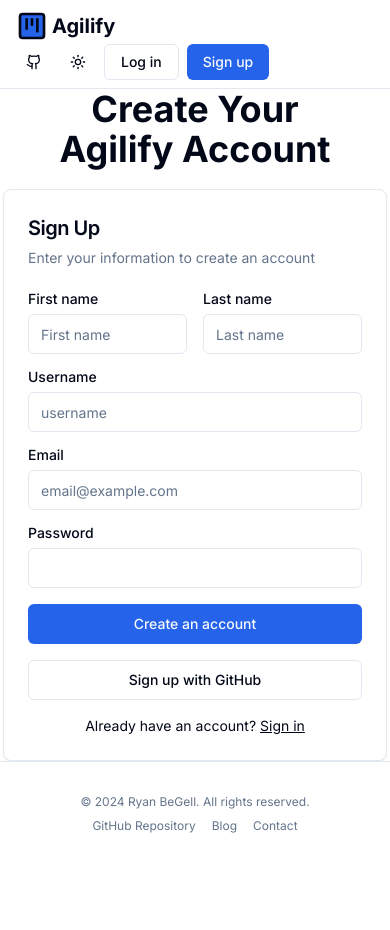
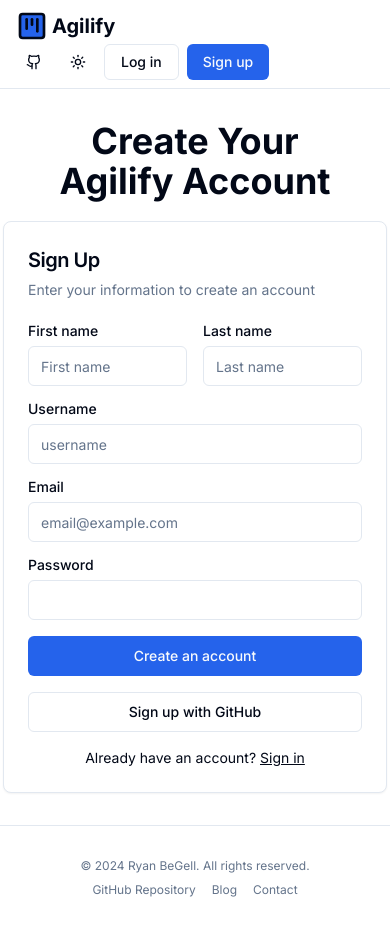
Before and after one commit to RyanBeGell/agile-board-front-end-react, a Next.js app: page /auth/signup in a window 390 px wide. Before the commit the page ends 866 px from the top, so only its background shows below. Built offline with nearby package versions, Linux system fonts and the light colour scheme.

Commit message:
login/signup page padding added for responsiveness (previously no spacing on small screens)

```diff
--- a/src/app/auth/login/page.tsx
+++ b/src/app/auth/login/page.tsx
@@ -8,7 +8,7 @@
   return (
     <div className="h-screen flex flex-col">
       <Navbar />
-      <div className="flex-grow flex flex-col items-center justify-center">
+      <div className="flex-grow flex flex-col items-center justify-center py-8">
         <h1 className="mb-5 text-4xl font-bold">Log in to Agilify</h1>
         <LoginForm />
       </div>
--- a/src/app/auth/signup/page.tsx
+++ b/src/app/auth/signup/page.tsx
@@ -8,7 +8,7 @@
   return (
     <div className="h-screen flex flex-col">
       <Navbar />
-      <div className="flex-grow flex flex-col items-center justify-center">
+      <div className="flex-grow flex flex-col items-center justify-center py-8">
         <h1 className="mb-5 text-4xl font-bold text-center">Create Your <br/>Agilify Account</h1>
         <SignupForm />
       </div>
```
